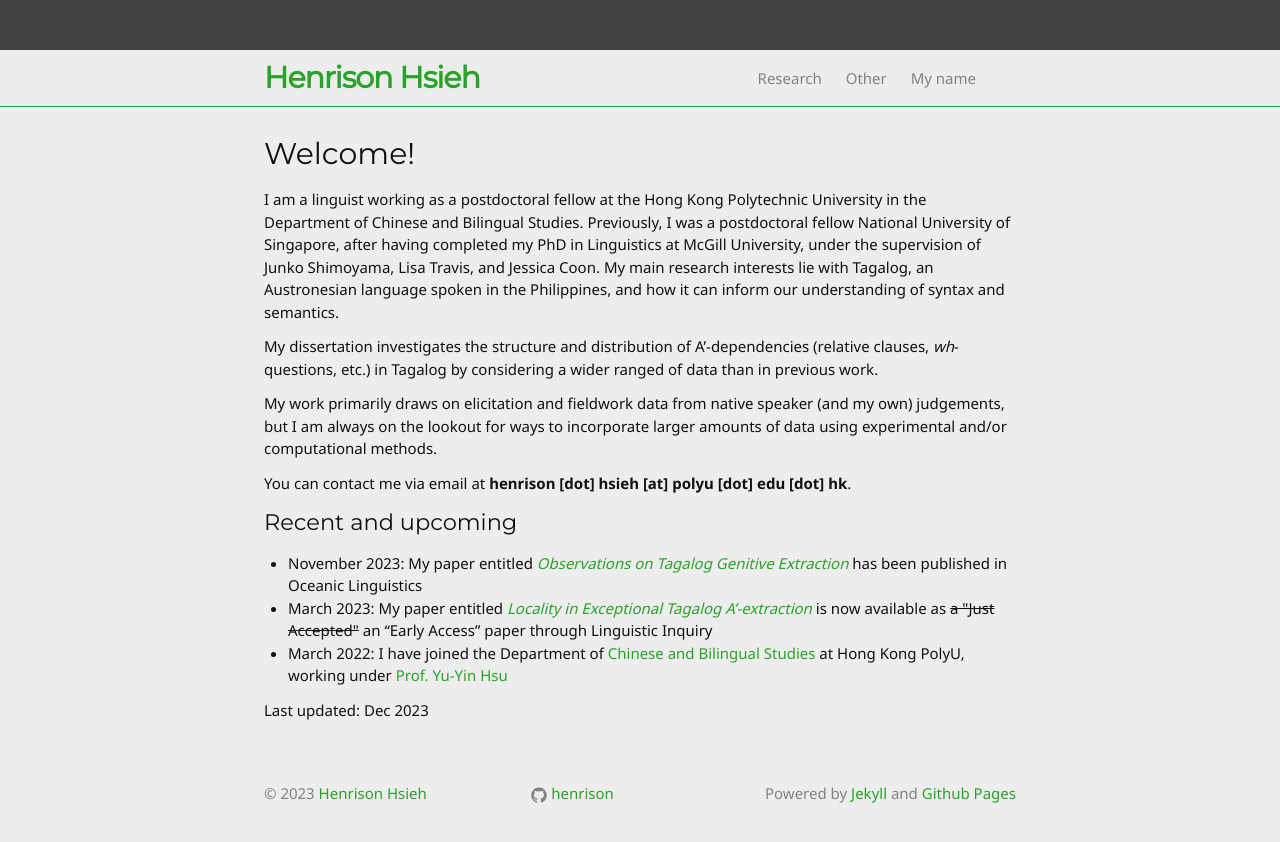
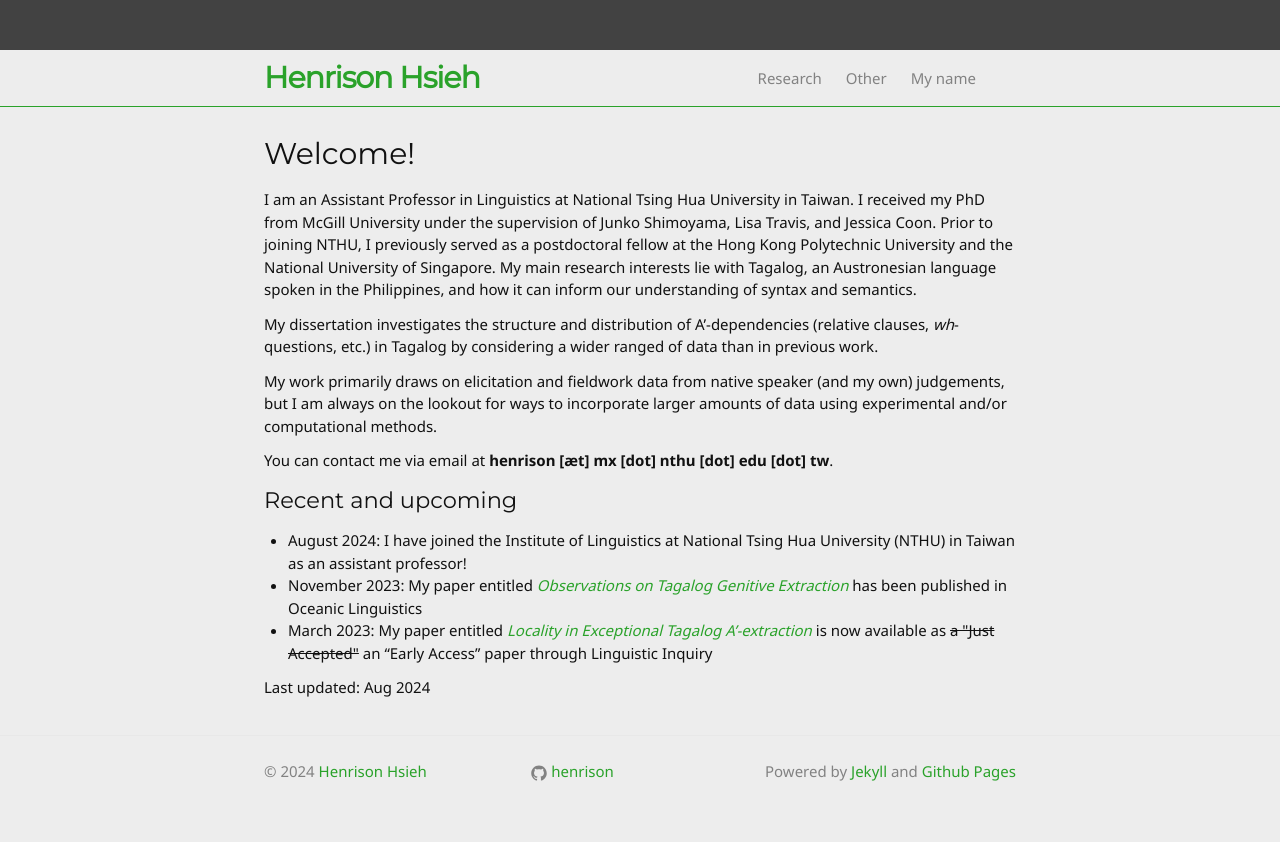
Before and after one commit to henrison/henrison.github.io, a Jekyll site: the page built from index.md, in a window 1280 px wide. Shown: the top 842 px of the page. Built offline with Jekyll 4.4.1, drawn with Linux system fonts in a browser that asks for light colours.

Commit message:
Add initial NTHU update

```diff
--- a/_config.yml
+++ b/_config.yml
@@ -2,8 +2,9 @@
 title: Henrison Hsieh
 # email: your-email@domain.com
 description: > # this means to ignore newlines until "baseurl:"
-  I am a linguist working as a postdoctoral fellow at the Hong Kong Polytechnic University in the Department of Chinese and Bilingual Studies.
-  Previously, I was a postdoctoral fellow National University of Singapore, after having completed my PhD in Linguistics at McGill University, under the supervision of Junko Shimoyama, Lisa Travis, and Jessica Coon.
+  I am an Assistant Professor in Linguistics at National Tsing Hua University in Taiwan.
+  I received my PhD from McGill University under the supervision of Junko Shimoyama, Lisa Travis, and Jessica Coon.
+  Prior to joining NTHU, I previously served as a postdoctoral fellow at the Hong Kong Polytechnic University and the National University of Singapore.
   My main research interests lie with Tagalog, an Austronesian language spoken in the Philippines, and how it can inform our understanding of syntax and semantics.
 # Previously, I lived in Boston, where I attended Boston University and earned my BA majoring in Linguistics and Computer Science before working at a (now not so) small web startup, Jana Inc.
 # Write an awesome description for your new site here. You can edit this
@@ -11,7 +12,7 @@ description: > # this means to ignore newlines until "baseurl:"
 # Google search results) and in your feed.xml site description.
 baseurl: "" # the subpath of your site, e.g. /blog/
 # url: "http://yourdomain.com" # the base hostname & protocol for your site
-last_updated: December 2023
+last_updated: August 2024
 # twitter_username: jekyllrb
 github_username:  henrison
 
--- a/index.md
+++ b/index.md
@@ -10,13 +10,12 @@ My dissertation investigates the structure and distribution of A'-dependencies (
 
 My work primarily draws on elicitation and fieldwork data from native speaker (and my own) judgements, but I am always on the lookout for ways to incorporate larger amounts of data using experimental and/or computational methods.
 
-You can contact me via email at **henrison [dot] hsieh [at] polyu [dot] edu [dot] hk**.
+You can contact me via email at **henrison [æt] mx [dot] nthu [dot] edu [dot] tw**.
 
 ## Recent and upcoming
+- August 2024: I have joined the Institute of Linguistics at National Tsing Hua University (NTHU) in Taiwan as an assistant professor!
 - November 2023: My paper entitled [_Observations on Tagalog Genitive Extraction_](https://doi.org/10.1353/ol.2023.a913560) has been published in Oceanic Linguistics
 - March 2023: My paper entitled [_Locality in Exceptional Tagalog A'-extraction_](https://doi.org/10.1162/ling_a_00505) is now available as <s>a "Just Accepted"</s> an "Early Access" paper through Linguistic Inquiry
-- March 2022: I have joined the Department of [Chinese and Bilingual Studies](https://www.polyu.edu.hk/cbs/) at Hong Kong PolyU, working under [Prof. Yu-Yin Hsu](https://sites.google.com/site/youyinxu/)
-<!-- - July 2021: My paper with [Luis Alonso-Ovalle](http://people.linguistics.mcgill.ca/~luis.alonso-ovalle) in Journal of Semantics entitled [_Causes and expectations: On the interpretation of the Tagalog Ability/Involuntary Action form_](https://doi.org/10.1093/jos/ffab008) has now been published! -->
 
 Last updated: {{ site.last_updated | date: "%b %Y" }}
 
```
Also changed, not shown: Gemfile.lock, 1 other file.
